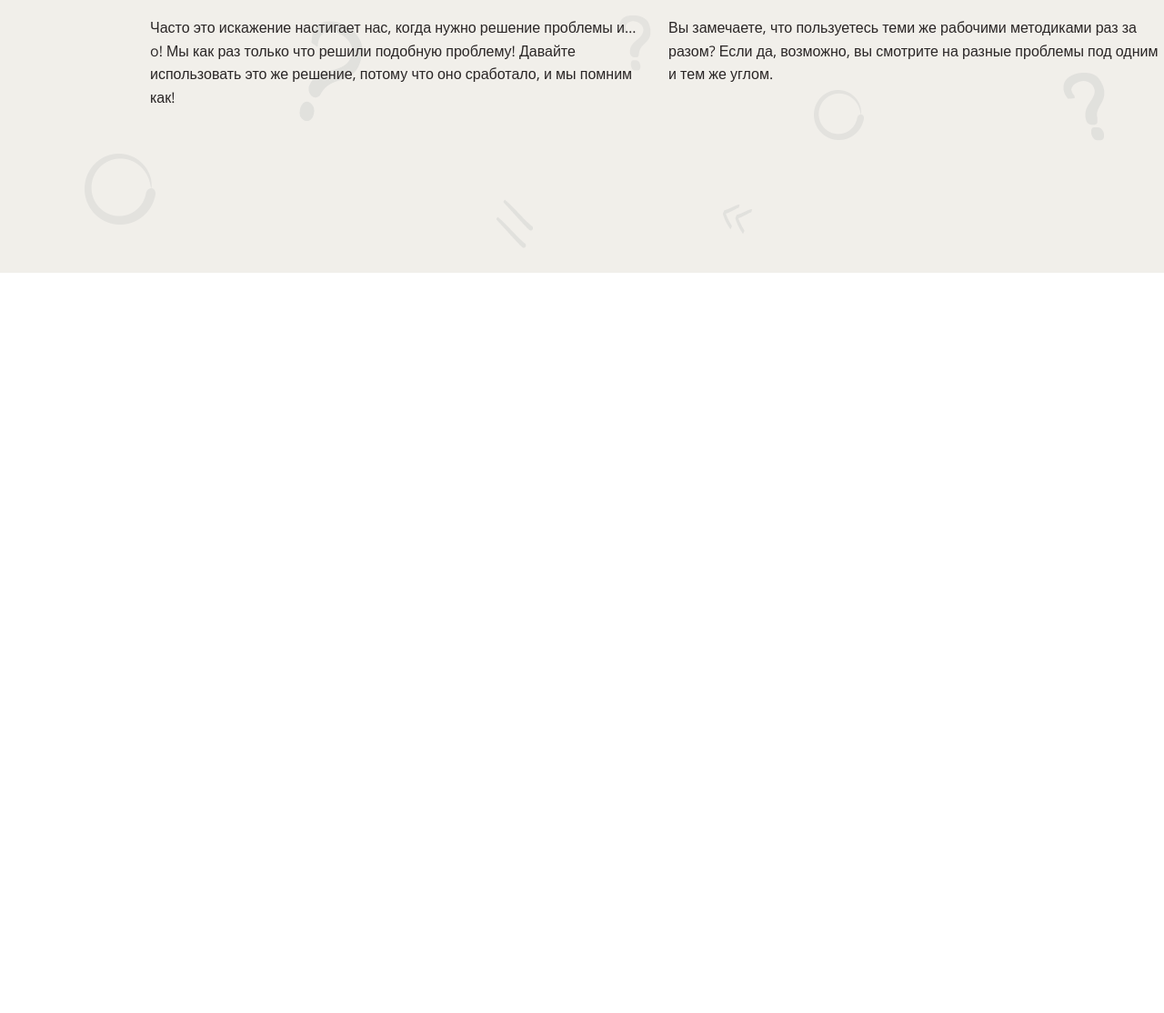
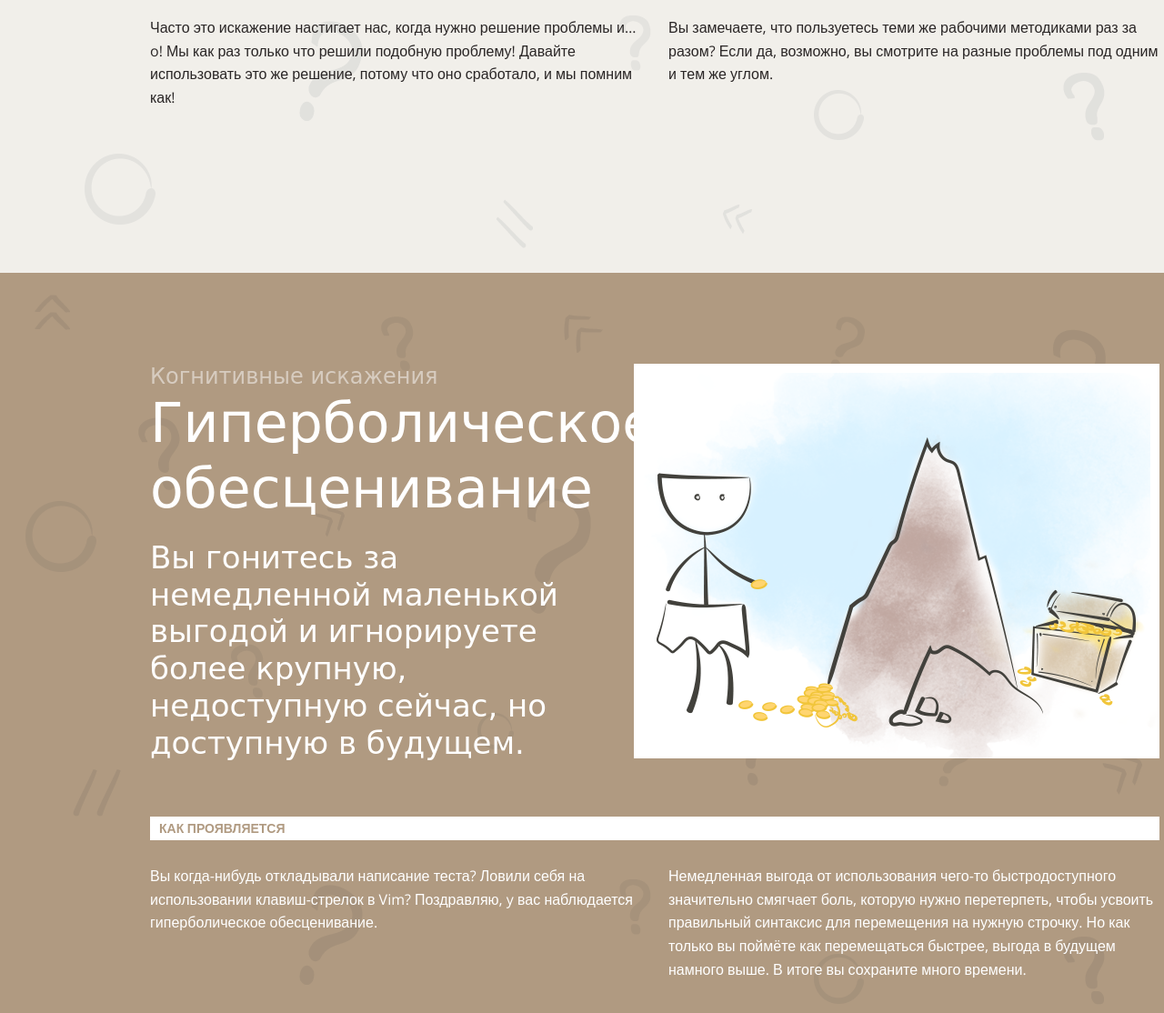
Before and after one commit to krass7/layout-designer-project-58, a website: page src/index.html in a window 1280 px wide. Shown: the part 5300-6414 px from the top of the page at 91% size. Before the commit the page ends 5600 px from the top, so only its background shows below. Drawn offline with nearby package versions, Linux system fonts and the light colour scheme; a web font is replaced by a local one.

Commit message:
add block4

```diff
--- a/src/index.html
+++ b/src/index.html
@@ -142,6 +142,27 @@
       </div>
     </div>
   </section>
+  <section class="back-dark-block4">
+    <div class="block4-text1">
+      <p>Когнитивные искажения</p>
+      <h2 class="white">Гиперболическое обесценивание</h2>
+      <h3 class="white">Вы гонитесь за немедленной маленькой выгодой и игнорируете более крупную, недоступную сейчас, но доступную в будущем.</h3>
+    </div>
+    <div class="block4-image">
+      <img src="images/4.png">
+    </div>
+    <div class="block4-text2">
+      <p>Как проявляется</p>
+    </div>
+    <div class="block4-paragraph">
+      <div class="block4-text3">
+        <p>Вы когда-нибудь откладывали написание теста? Ловили себя на использовании клавиш-стрелок в Vim? Поздравляю, y вас наблюдается гиперболическое обесценивание.</p>
+      </div>
+      <div class="block4-text4">
+        <p>Немедленная выгода от использования чего-то быстродоступного значительно смягчает боль, которую нужно перетерпеть, чтобы усвоить правильный синтаксис для перемещения на нужную строчку. Но как только вы поймёте как перемещаться быстрее, выгода в будущем намного выше. В итоге вы сохраните много времени.</p>
+      </div>
+    </div>
+  </section>
 </main>
 <footer>
 </footer>
--- a/src/styles/style.css
+++ b/src/styles/style.css
@@ -449,3 +449,81 @@ p {
 .block3-text4 {
   width: 540px;
 }
+
+/* CSS MAIN BLOCK4 */
+
+.back-dark-block4 {
+  display: flex;
+  flex-wrap: wrap;
+  padding: 100px 165px 150px 165px;
+  gap: 0 30px;
+  position: relative;
+  width: 1440px;
+  height: 950px;
+  background-color: var(--brown);
+}
+
+.back-dark-block4::before {
+  position: absolute;
+  content: "";
+  top: 0;
+  left: 0;
+  width: 100%;
+  height: 100%;
+  background-image: url("../images/background.png");
+  opacity: 0.1;
+  z-index: 1;
+}
+
+.block4-text1 {
+  width: 502px;
+  z-index: 1;
+}
+
+.block4-text1 p {
+  font-family: 'Neucha', cursive;
+  font-weight: 400;
+  font-size: 24px;
+  line-height: 1.2em;
+  color: var(--translucent-white);
+  margin: 0;
+}
+
+.block4-text1 h2 {
+  margin-bottom: 20px;
+}
+
+.block4-image {
+  z-index: 1;
+}
+
+.block4-text2 {
+  display: flex;
+  width: 100%;
+  height: 26px;
+  background: var(--white);
+  margin-top: 50px;
+  padding-left: 10px;
+  font-size: 14px;
+  font-weight: 700;
+  text-transform: uppercase;
+  color: var(--brown);
+  z-index: 1;
+}
+
+.block4-paragraph {
+  display: flex;
+  gap: 30px;
+  margin-top: 20px;
+  z-index: 1;
+}
+
+.block4-text3 {
+  width: 540px;
+  color: var(--white);
+}
+
+.block4-text4 {
+  width: 540px;
+  color: var(--white);
+}
```
Also changed, not shown: src/images/4.png (added).
